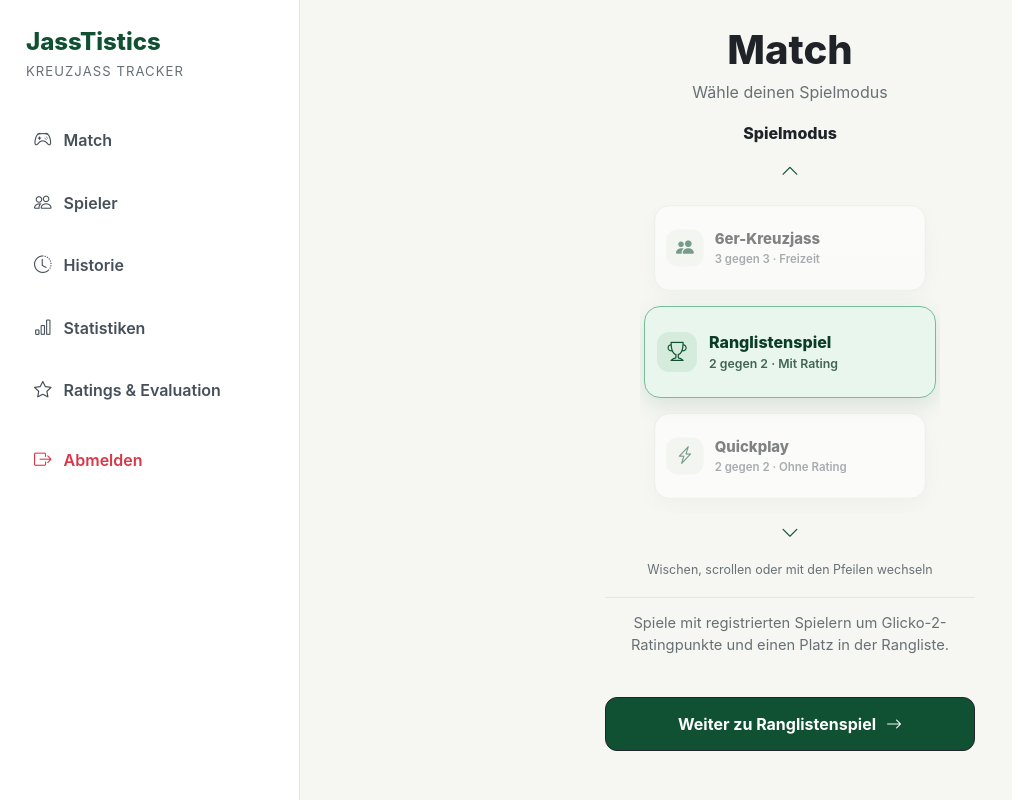
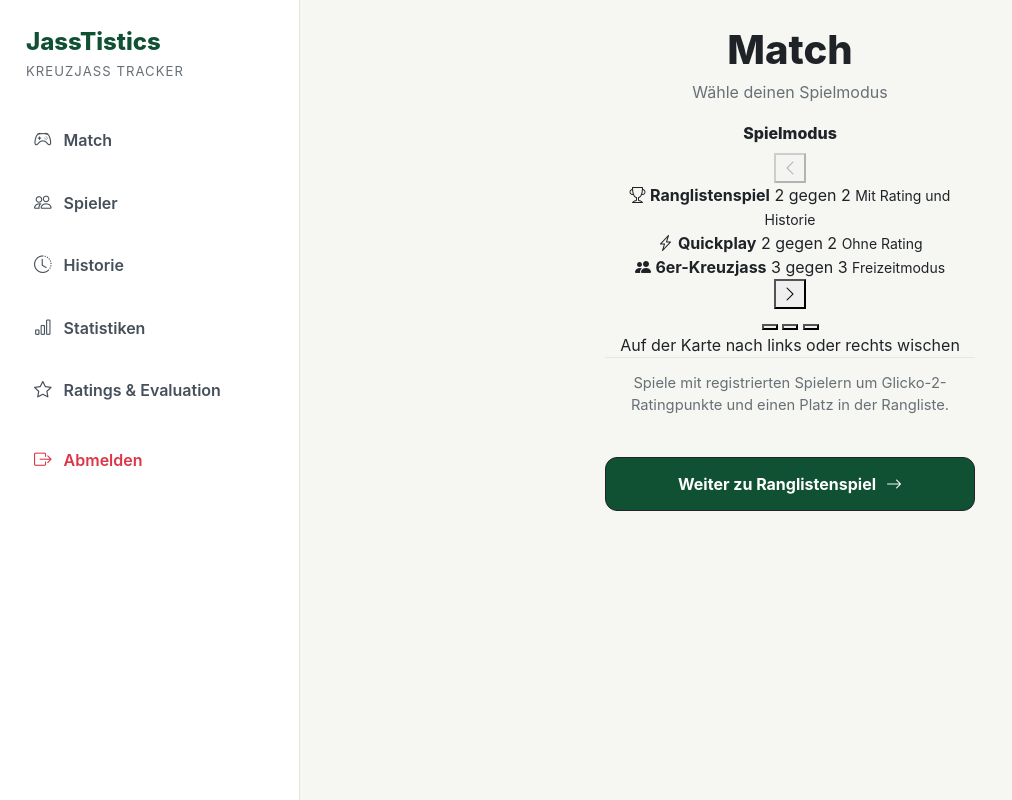
Before and after one commit to MarcBOESCH/Bachelorarbeit-WebApp, a Flask app: template templates/home.html in a window 1280 px wide. Shown: the whole page, without its empty margins (0-1012 px from the left). Run offline with Flask 3, Linux system fonts and the light colour scheme; the template is opened without the code that fills it, so the values that code supplies are empty; the visitor is signed in with stand-in values (Sample User, id 1); parts of the project's set-up code (start-up, migrations or seed data) failed here and were passed over.

Commit message:
Replace vertical mode wheel with horizontal swipe carousel

```diff
--- a/static/js/pages/home.js
+++ b/static/js/pages/home.js
@@ -1,81 +1,74 @@
-/* iPhone-inspired game mode wheel: one centered selection, no DB effects. */
-function wrapModeIndex(value, length) {
-    return ((value % length) + length) % length;
-}
-
-function createGameModes(wheel) {
+/* Horizontal, swipeable and keyboard-accessible carousel for the 3 game modes. */
+function createGameModes(carousel) {
     return [
         {
             name: "Ranglistenspiel",
-            size: "2 gegen 2",
-            icon: "bi-trophy",
             description: "Spiele mit registrierten Spielern um Glicko-2-Ratingpunkte und einen Platz in der Rangliste.",
-            tag: "Mit Rating",
-            url: wheel.dataset.rankedUrl
+            url: carousel.dataset.rankedUrl
         },
         {
             name: "Quickplay",
-            size: "2 gegen 2",
-            icon: "bi-lightning-charge",
             description: "Direkt Punkte erfassen, ohne Spieler oder Teams anzulegen. Das Spiel wird nicht gespeichert.",
-            tag: "Ohne Rating",
-            url: wheel.dataset.quickplayUrl
+            url: carousel.dataset.quickplayUrl
         },
         {
             name: "6er-Kreuzjass",
-            size: "3 gegen 3",
-            icon: "bi-people-fill",
             description: "Sechs Spieler in zwei Dreierteams – mit der gewohnten Punkteerfassung und ohne Rangliste.",
-            tag: "Freizeit",
-            url: wheel.dataset.sixPlayerUrl
+            url: carousel.dataset.sixPlayerUrl
         }
     ];
 }
 
 function initModePicker() {
-    const wheel = document.getElementById("mode-wheel");
-    if (!wheel) return;
+    const carousel = document.getElementById("mode-carousel");
+    if (!carousel) return;
 
-    const modes = createGameModes(wheel);
-    const previous = document.getElementById("mode-wheel-previous");
-    const current = document.getElementById("mode-wheel-current");
-    const next = document.getElementById("mode-wheel-next");
+    const modes = createGameModes(carousel);
+    const cards = Array.from(carousel.querySelectorAll(".mode-carousel-card"));
+    const dots = Array.from(document.querySelectorAll(".mode-carousel-dot"));
+    const previous = document.getElementById("mode-previous");
+    const next = document.getElementById("mode-next");
     const description = document.getElementById("mode-details-description");
     const start = document.getElementById("mode-start");
+    const prefersReducedMotion = window.matchMedia?.("(prefers-reduced-motion: reduce)").matches ?? false;
 
     let selected = 0;
-    let startY = null;
-    let pointerId = null;
-    let ignoreClick = false;
+    let scrollTimer = null;
     let lastWheelAt = 0;
 
-    function fillOption(node, mode, active) {
-        const symbol = document.createElement("span");
-        symbol.className = "mode-wheel-symbol";
-        const icon = document.createElement("i");
-        icon.className = `bi ${mode.icon}`;
-        icon.setAttribute("aria-hidden", "true");
-        symbol.append(icon);
+    function centerCard(index, behavior = "smooth") {
+        const card = cards[index];
+        const cardRect = card.getBoundingClientRect();
+        const carouselRect = carousel.getBoundingClientRect();
+        const targetLeft = carousel.scrollLeft + (cardRect.left + cardRect.width / 2)
+            - (carouselRect.left + carouselRect.width / 2);
 
-        const copy = document.createElement("span");
-        copy.className = "mode-wheel-copy";
-        const heading = document.createElement("strong");
-        heading.textContent = mode.name;
-        const detail = document.createElement("small");
-        detail.textContent = `${mode.size} · ${mode.tag}`;
-        copy.append(heading, detail);
-
-        node.replaceChildren(symbol, copy);
-        node.setAttribute("aria-selected", active ? "true" : "false");
-        node.setAttribute("aria-label", `${mode.name}, ${mode.size}, ${mode.tag}`);
+        carousel.scrollTo({
+            left: targetLeft,
+            behavior: prefersReducedMotion ? "instant" : behavior
+        });
     }
 
-    function renderSelection() {
+    function updateSelection(index, scroll = false, behavior = "smooth") {
+        selected = Math.max(0, Math.min(index, modes.length - 1));
         const mode = modes[selected];
-        fillOption(previous, modes[wrapModeIndex(selected - 1, modes.length)], false);
-        fillOption(current, mode, true);
-        fillOption(next, modes[wrapModeIndex(selected + 1, modes.length)], false);
 
+        cards.forEach((card, cardIndex) => {
+            const active = cardIndex === selected;
+            card.classList.toggle("is-active", active);
+            card.setAttribute("aria-selected", String(active));
+        });
+        carousel.setAttribute("aria-activedescendant", cards[selected].id);
+
+        dots.forEach((dot, dotIndex) => {
+            const active = dotIndex === selected;
+            dot.classList.toggle("is-active", active);
+            if (active) dot.setAttribute("aria-current", "true");
+            else dot.removeAttribute("aria-current");
+        });
+
+        previous.disabled = selected === 0;
+        next.disabled = selected === modes.length - 1;
         description.textContent = mode.description;
         start.href = mode.url;
         start.replaceChildren(document.createTextNode(`Weiter zu ${mode.name} `));
@@ -83,69 +76,69 @@ function initModePicker() {
         arrow.className = "bi bi-arrow-right";
         arrow.setAttribute("aria-hidden", "true");
         start.append(arrow);
+
+        if (scroll) centerCard(selected, behavior);
     }
 
-    function selectMode(index) {
-        selected = wrapModeIndex(index, modes.length);
-        renderSelection();
+    function closestCenteredCard() {
+        const carouselRect = carousel.getBoundingClientRect();
+        const centerX = carouselRect.left + carouselRect.width / 2;
+        let closest = 0;
+        let minDistance = Infinity;
+
+        cards.forEach((card, index) => {
+            const rect = card.getBoundingClientRect();
+            const distance = Math.abs(rect.left + rect.width / 2 - centerX);
+            if (distance < minDistance) {
+                minDistance = distance;
+                closest = index;
+            }
+        });
+        return closest;
     }
 
-    document.getElementById("mode-previous").addEventListener("click", () => selectMode(selected - 1));
-    document.getElementById("mode-next").addEventListener("click", () => selectMode(selected + 1));
+    previous.addEventListener("click", () => updateSelection(selected - 1, true));
+    next.addEventListener("click", () => updateSelection(selected + 1, true));
 
-    previous.addEventListener("click", () => {
-        if (!ignoreClick) selectMode(selected - 1);
-    });
-    next.addEventListener("click", () => {
-        if (!ignoreClick) selectMode(selected + 1);
-    });
+    cards.forEach((card, index) => card.addEventListener("click", () => {
+        updateSelection(index, true);
+        carousel.focus({preventScroll: true});
+    }));
 
-    wheel.addEventListener("keydown", event => {
-        const key = event.key;
-        if (key === "ArrowUp" || key === "PageUp") selectMode(selected - 1);
-        else if (key === "ArrowDown" || key === "PageDown") selectMode(selected + 1);
-        else if (key === "Home") selectMode(0);
-        else if (key === "End") selectMode(modes.length - 1);
-        else if (key === "Enter" || key === " ") {
+    dots.forEach((dot, index) => dot.addEventListener("click", () => updateSelection(index, true)));
+
+    carousel.addEventListener("scroll", () => {
+        window.clearTimeout(scrollTimer);
+        scrollTimer = window.setTimeout(() => {
+            updateSelection(closestCenteredCard());
+        }, 100);
+    }, {passive: true});
+
+    carousel.addEventListener("keydown", event => {
+        if (event.key === "ArrowLeft") updateSelection(selected - 1, true);
+        else if (event.key === "ArrowRight") updateSelection(selected + 1, true);
+        else if (event.key === "Home") updateSelection(0, true);
+        else if (event.key === "End") updateSelection(modes.length - 1, true);
+        else if (event.key === "Enter" || event.key === " ") {
             window.location.assign(modes[selected].url);
         } else return;
         event.preventDefault();
     });
 
-    wheel.addEventListener("wheel", event => {
-        // Scroll over the picker changes a single selection; never scrolls the page.
+    carousel.addEventListener("wheel", event => {
+        // Horizontal trackpad swipes are native; vertical mouse wheels step cards.
+        if (Math.abs(event.deltaX) >= Math.abs(event.deltaY)) return;
+        if (Math.abs(event.deltaY) < 8) return;
         event.preventDefault();
         const now = Date.now();
-        if (Math.abs(event.deltaY) < 4 || now - lastWheelAt < 220) return;
+        if (now - lastWheelAt < 280) return;
         lastWheelAt = now;
-        selectMode(selected + (event.deltaY > 0 ? 1 : -1));
+        updateSelection(selected + Math.sign(event.deltaY), true);
     }, {passive: false});
 
-    wheel.addEventListener("pointerdown", event => {
-        if (event.pointerType === "mouse" && event.button !== 0) return;
-        startY = event.clientY;
-        pointerId = event.pointerId;
-    });
+    window.addEventListener("resize", () => centerCard(selected, "instant"), {passive: true});
 
-    wheel.addEventListener("pointerup", event => {
-        if (startY === null || event.pointerId !== pointerId) return;
-        const deltaY = event.clientY - startY;
-        startY = null;
-        pointerId = null;
-        if (Math.abs(deltaY) < 26) return;
-
-        // Finger upwards moves the item below into the highlighted center.
-        selectMode(selected + (deltaY < 0 ? 1 : -1));
-        ignoreClick = true;
-        window.setTimeout(() => { ignoreClick = false; }, 60);
-    });
-
-    wheel.addEventListener("pointercancel", () => {
-        startY = null;
-        pointerId = null;
-    });
-
-    renderSelection();
+    updateSelection(0);
 }
 
 document.addEventListener("DOMContentLoaded", initModePicker);
--- a/templates/home.html
+++ b/templates/home.html
@@ -9,44 +9,69 @@
 <section class="mode-chooser" aria-labelledby="mode-chooser-heading">
     <h2 id="mode-chooser-heading" class="mode-chooser-heading">Spielmodus</h2>
 
-    <div class="mode-wheel-layout">
-        <button id="mode-previous" type="button" class="mode-wheel-arrow"
-                aria-label="Vorheriger Spielmodus" aria-controls="mode-wheel">
-            <i class="bi bi-chevron-up" aria-hidden="true"></i>
+    <div class="mode-carousel-layout">
+        <button id="mode-previous" type="button" class="mode-carousel-arrow"
+                aria-label="Vorheriger Spielmodus" aria-controls="mode-carousel" disabled>
+            <i class="bi bi-chevron-left" aria-hidden="true"></i>
         </button>
 
-        <div id="mode-wheel" class="mode-wheel" role="listbox" tabindex="0"
+        <div id="mode-carousel" class="mode-carousel-track" role="listbox" tabindex="0"
              aria-label="Spielmodus auswählen"
-             aria-describedby="mode-wheel-hint"
-             aria-activedescendant="mode-wheel-current"
+             aria-orientation="horizontal"
+             aria-describedby="mode-carousel-hint"
+             aria-activedescendant="mode-card-0"
              data-ranked-url="{{ url_for('matches.player_selection_page') }}"
              data-quickplay-url="{{ url_for('free_play.quickplay_page') }}"
              data-six-player-url="{{ url_for('free_play.six_player_page') }}">
-            <div id="mode-wheel-previous" class="mode-wheel-option mode-wheel-neighbor"
-                 role="option" aria-selected="false">
-                <span class="mode-wheel-symbol"><i class="bi bi-people-fill" aria-hidden="true"></i></span>
-                <span class="mode-wheel-copy"><strong>6er-Kreuzjass</strong><small>3 gegen 3 · Freizeit</small></span>
+
+            <div id="mode-card-0" class="mode-carousel-card is-active"
+                 role="option" aria-selected="true" tabindex="-1" data-mode-index="0">
+                <span class="mode-card-symbol"><i class="bi bi-trophy" aria-hidden="true"></i></span>
+                <span class="mode-card-copy">
+                    <strong>Ranglistenspiel</strong>
+                    <span>2 gegen 2</span>
+                    <small>Mit Rating und Historie</small>
+                </span>
             </div>
-            <div id="mode-wheel-current" class="mode-wheel-option mode-wheel-active"
-                 role="option" aria-selected="true">
-                <span class="mode-wheel-symbol"><i class="bi bi-trophy" aria-hidden="true"></i></span>
-                <span class="mode-wheel-copy"><strong>Ranglistenspiel</strong><small>2 gegen 2 · Mit Rating</small></span>
+
+            <div id="mode-card-1" class="mode-carousel-card"
+                 role="option" aria-selected="false" tabindex="-1" data-mode-index="1">
+                <span class="mode-card-symbol"><i class="bi bi-lightning-charge" aria-hidden="true"></i></span>
+                <span class="mode-card-copy">
+                    <strong>Quickplay</strong>
+                    <span>2 gegen 2</span>
+                    <small>Ohne Rating</small>
+                </span>
             </div>
-            <div id="mode-wheel-next" class="mode-wheel-option mode-wheel-neighbor"
-                 role="option" aria-selected="false">
-                <span class="mode-wheel-symbol"><i class="bi bi-lightning-charge" aria-hidden="true"></i></span>
-                <span class="mode-wheel-copy"><strong>Quickplay</strong><small>2 gegen 2 · Ohne Rating</small></span>
+
+            <div id="mode-card-2" class="mode-carousel-card"
+                 role="option" aria-selected="false" tabindex="-1" data-mode-index="2">
+                <span class="mode-card-symbol"><i class="bi bi-people-fill" aria-hidden="true"></i></span>
+                <span class="mode-card-copy">
+                    <strong>6er-Kreuzjass</strong>
+                    <span>3 gegen 3</span>
+                    <small>Freizeitmodus</small>
+                </span>
             </div>
         </div>
 
-        <button id="mode-next" type="button" class="mode-wheel-arrow"
-                aria-label="Nächster Spielmodus" aria-controls="mode-wheel">
-            <i class="bi bi-chevron-down" aria-hidden="true"></i>
+        <button id="mode-next" type="button" class="mode-carousel-arrow"
+                aria-label="Nächster Spielmodus" aria-controls="mode-carousel">
+            <i class="bi bi-chevron-right" aria-hidden="true"></i>
         </button>
     </div>
 
-    <p id="mode-wheel-hint" class="mode-wheel-hint">
-        Wischen, scrollen oder mit den Pfeilen wechseln
+    <div class="mode-carousel-pagination" role="group" aria-label="Spielmodus auswählen">
+        <button type="button" class="mode-carousel-dot is-active" data-mode-target="0"
+                aria-label="Ranglistenspiel auswählen" aria-current="true"></button>
+        <button type="button" class="mode-carousel-dot" data-mode-target="1"
+                aria-label="Quickplay auswählen"></button>
+        <button type="button" class="mode-carousel-dot" data-mode-target="2"
+                aria-label="6er-Kreuzjass auswählen"></button>
+    </div>
+
+    <p id="mode-carousel-hint" class="mode-carousel-hint">
+        Auf der Karte nach links oder rechts wischen
     </p>
 
     <div class="mode-selection-details" aria-live="polite" aria-atomic="true">
@@ -60,7 +85,7 @@
 
     <noscript>
         <div class="mode-noscript">
-            <p>Ohne JavaScript kannst du den Modus direkt auswählen:</p>
+            <p>Ohne JavaScript kannst du direkt wählen:</p>
             <a href="{{ url_for('matches.player_selection_page') }}">Ranglistenspiel</a>
             <a href="{{ url_for('free_play.quickplay_page') }}">Quickplay</a>
             <a href="{{ url_for('free_play.six_player_page') }}">6er-Kreuzjass</a>
```
